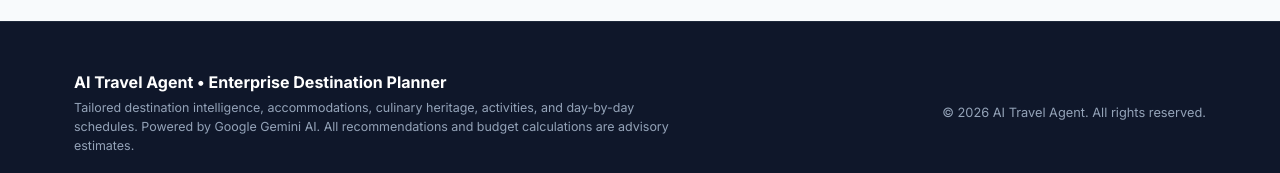
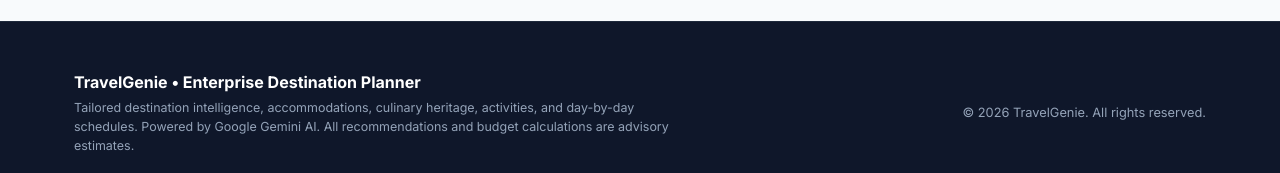
Before and after one commit to hannyjangir1-commits/AItravelplanner, a React (Vite) app in the folder client/: page / in a window 1280 px wide. Shown: the part 1302-1475 px from the top of the page. Built offline with nearby package versions, Linux system fonts and the light colour scheme.

Commit message:
Update App.tsx

```diff
--- a/client/src/App.tsx
+++ b/client/src/App.tsx
@@ -172,14 +172,14 @@ export function App() {
         <div className="container footer-inner">
           <div>
             <div style={{ fontWeight: 700, color: '#ffffff', fontSize: '1rem', marginBottom: '0.25rem' }}>
-              AI Travel Agent &bull; Enterprise Destination Planner
+              TravelGenie &bull; Enterprise Destination Planner
             </div>
             <p className="footer-disclaimer">
               Tailored destination intelligence, accommodations, culinary heritage, activities, and day-by-day schedules.{isDemoPlan ? ' Currently displaying demo fallback plan.' : ' Powered by Google Gemini AI.'} All recommendations and budget calculations are advisory estimates.
             </p>
           </div>
           <div style={{ fontSize: '0.8rem', color: '#94a3b8' }}>
-            &copy; {new Date().getFullYear()} AI Travel Agent. All rights reserved.
+            &copy; {new Date().getFullYear()} TravelGenie. All rights reserved.
           </div>
         </div>
       </footer>
```
